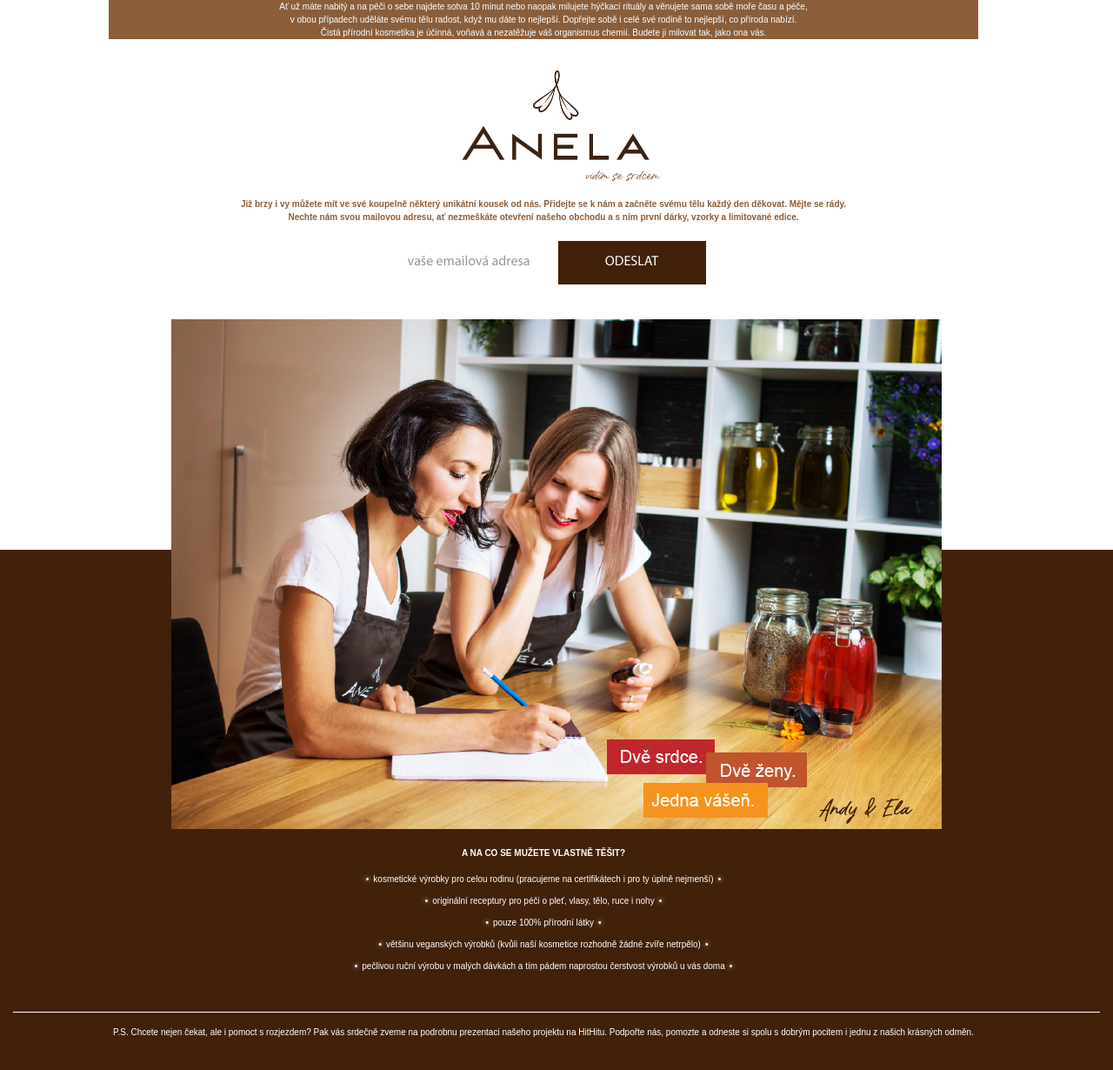
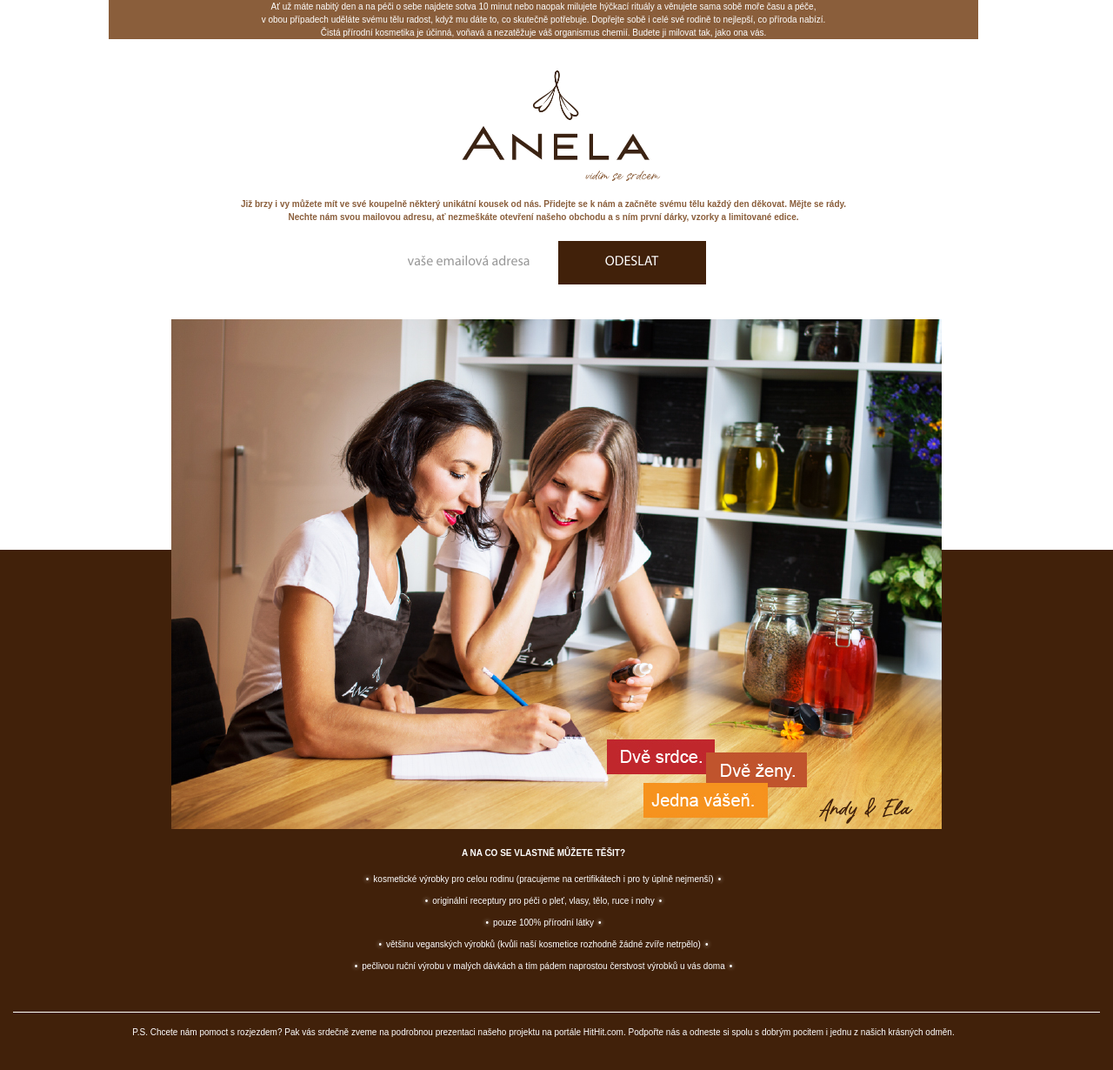
Before and after one commit to Remiiik/AnelaComingSoon, a plain HTML site: page index.html in a window 1280 px wide. Shown: the whole page at 87% size. Drawn offline with Linux system fonts and the light colour scheme.

Commit message:
Korektura

```diff
--- a/css/main.css
+++ b/css/main.css
@@ -414,6 +414,14 @@ hr.divider {
   max-width: 100%;
 }
 
+a {
+  color: white;
+}
+
+a:hover {
+  color: #999999;
+}
+
 
 /*---------------------------------------------*/
 .how-social {
--- a/index.html
+++ b/index.html
@@ -30,15 +30,13 @@
 <!--===============================================================================================-->
 </head>
 <body>
-
-
 	<div class="bg-img1 size1 overlay1">
 		<div class="size1 p-l-15 p-r-15 p-t-0 p-b-50">
 			<div class="flex-w flex-sb-m p-l-110 p-r-110 p-b-10 respon1">
 				<div class="headtext m-r-30 m-t-0 m-b-10">
 					<p>
-						Ať už máte nabitý a na péči o sebe najdete sotva 10 minut nebo naopak milujete hýčkací rituály a věnujete sama sobě moře času a péče,<br/>
-						v obou případech uděláte svému tělu radost, když mu dáte to nejlepší. Dopřejte sobě i celé své rodině to nejlepší, co příroda nabízí.<br/>
+						Ať už máte nabitý den a na péči o sebe najdete sotva 10 minut nebo naopak milujete hýčkací rituály a věnujete sama sobě moře času a péče,<br/>
+						v obou případech uděláte svému tělu radost, když mu dáte to, co skutečně potřebuje. Dopřejte sobě i celé své rodině to nejlepší, co příroda nabízí.<br/>
 						Čistá přírodní kosmetika je účinná, voňavá a nezatěžuje váš organismus chemií. Budete ji milovat tak, jako ona vás.<br/>
 					</p>
 				</div>
@@ -73,7 +71,7 @@
 			</div>
 			<div class="flex-w flex-sb-m p-l-110 p-r-110 p-b-10 respon1">
 				<div class="lookforwardtext m-r-30 m-t-0 m-b-10">
-					<p><b>A NA CO SE MUŽETE VLASTNĚ TĚŠIT?</b></p>
+					<p><b>A NA CO SE VLASTNĚ MŮŽETE TĚŠIT?</b></p>
 					<br/>
 					<ul>
 						<li class="points">kosmetické výrobky pro celou rodinu (pracujeme na certifikátech i pro ty úplně nejmenší)</li>
@@ -88,7 +86,7 @@
 			<div class="flex-w flex-sb-m p-l-110 p-r-110 p-b-10 respon1">
 				<div class="lookforwardtext m-r-30 m-t-0 m-b-10">
 					<p>
-						P.S. Chcete nejen čekat, ale i pomoct s rozjezdem? Pak vás srdečně zveme na podrobnu prezentaci našeho projektu na HitHitu. Podpořte nás, pomozte a odneste si spolu s dobrým pocitem i jednu z našich krásných odměn.
+						P.S. Chcete nám pomoct s rozjezdem? Pak vás srdečně zveme na podrobnou prezentaci našeho projektu na portále <a href="https://www.hithit.com/cs/project/5359/anela-ceska-ciste-prirodni-kosmetika">HitHit.com</a>. Podpořte nás a odneste si spolu s dobrým pocitem i jednu z našich krásných odměn.
 					</p>
 				</div>
 			</div>
```
